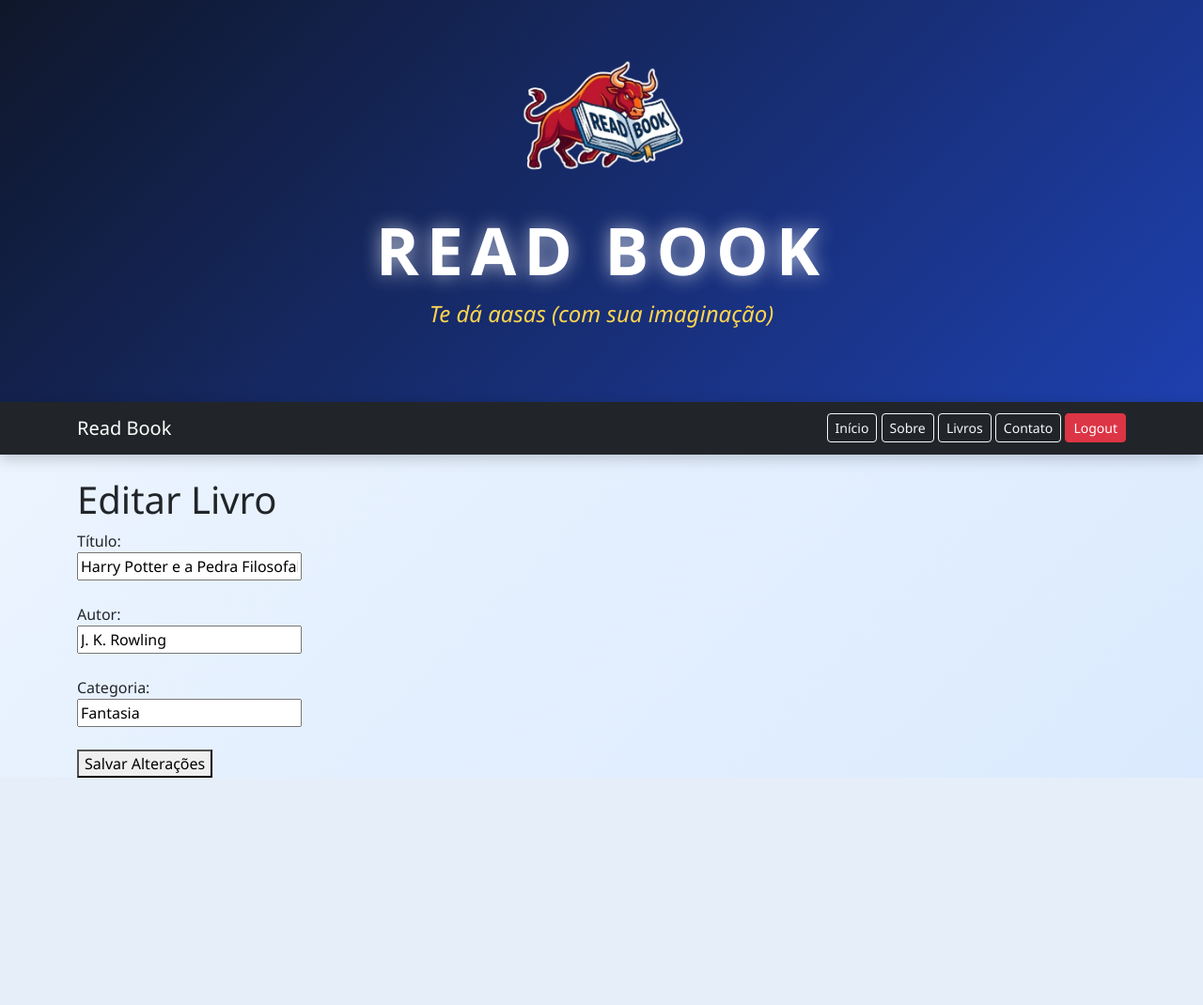
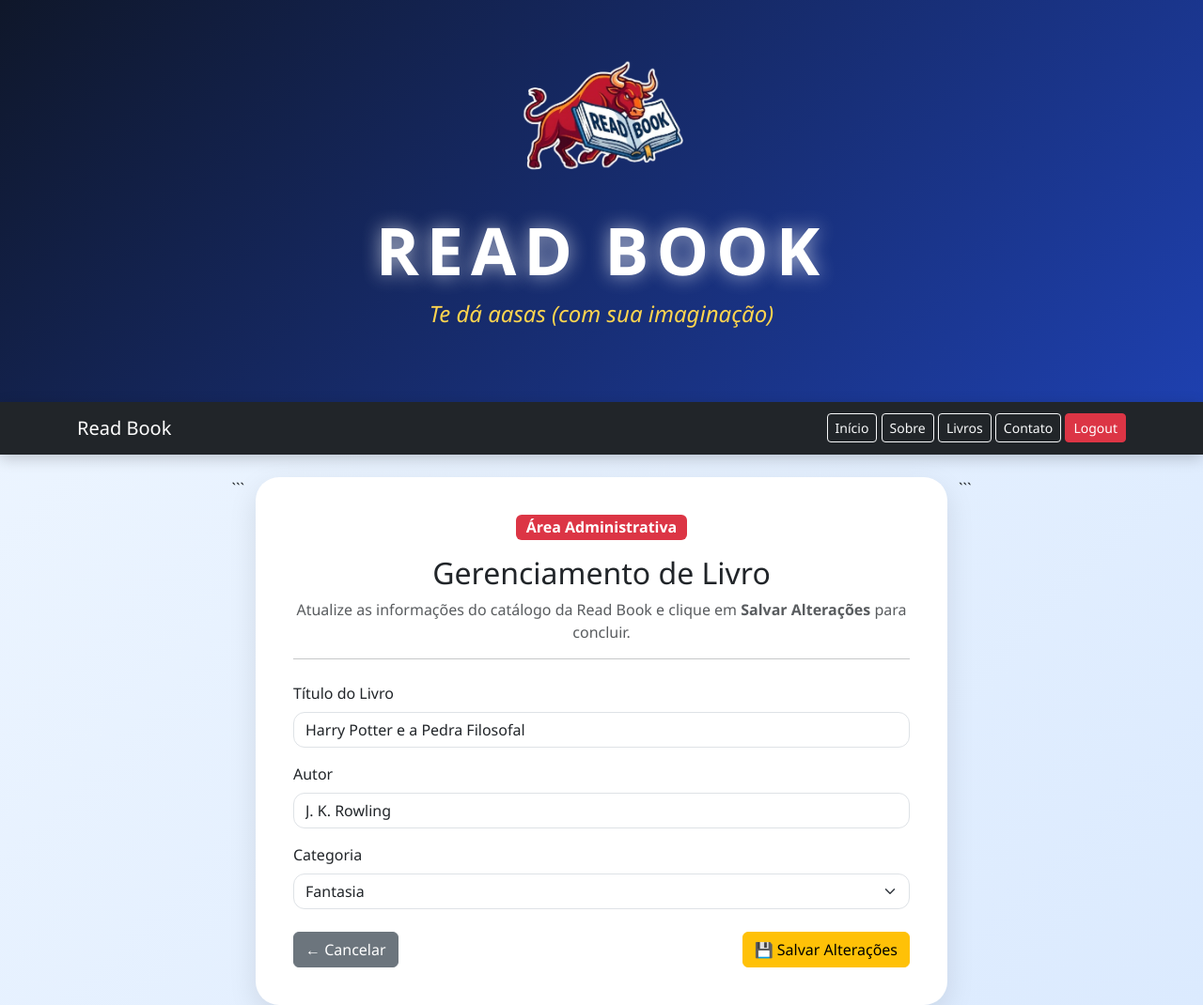
Before and after one commit to PaivaaLuiz/biblioteca-mvc, a Flask app: page /editar-livro/1 in a window 1280 px wide. Shown: the whole page at 94% size. Before the commit the page ends 828 px from the top, so only its background shows below. Run offline with Flask 3, Linux system fonts and the light colour scheme; the visitor is signed in with stand-in values (Sample User, id 1); data comes from the database, SQL or seed files in the repository.

Commit message:
Corrigido a estilização da opção de Editar Livros

````diff
--- a/templates/editar_livro.html
+++ b/templates/editar_livro.html
@@ -6,47 +6,129 @@ Editar Livro
 
 {% block conteudo %}
 
-<h1>Editar Livro</h1>
+<div class="row justify-content-center">
+
+```
+<div class="col-lg-8">
+
+    <div class="admin-card">
+
+        <div class="text-center mb-4">
+
+            <span class="badge bg-danger fs-6 mb-3">
+                 Área Administrativa
+            </span>
+
+            <h2 class="mb-2">
+                 Gerenciamento de Livro
+            </h2>
+
+            <p class="text-muted">
+                Atualize as informações do catálogo da Read Book e clique em
+                <strong>Salvar Alterações</strong> para concluir.
+            </p>
+
+            <hr>
+
+        </div>
 
         <form method="POST">
 
-    <label>Título:</label>
-    <br>
+            <div class="mb-3">
+
+                <label class="form-label">
+                    Título do Livro
+                </label>
+
                 <input
                     type="text"
                     name="titulo"
+                    class="form-control"
                     value="{{ livro.titulo }}"
+                    placeholder="Digite o título do livro"
                     required
                 >
 
-    <br><br>
+            </div>
 
-    <label>Autor:</label>
-    <br>
+            <div class="mb-3">
+
+                <label class="form-label">
+                    Autor
+                </label>
+
                 <input
                     type="text"
                     name="autor"
+                    class="form-control"
                     value="{{ livro.autor }}"
+                    placeholder="Digite o nome do autor"
                     required
                 >
 
-    <br><br>
+            </div>
 
-    <label>Categoria:</label>
-    <br>
-    <input
-        type="text"
+            <div class="mb-4">
+
+                <label class="form-label">
+                    Categoria
+                </label>
+
+                <select
                     name="categoria"
-        value="{{ livro.categoria }}"
+                    class="form-select"
                     required
                 >
 
-    <br><br>
+                    <option value="Fantasia" {% if livro.categoria == 'Fantasia' %}selected{% endif %}>Fantasia</option>
 
-    <button type="submit">
-        Salvar Alterações
+                    <option value="Romance" {% if livro.categoria == 'Romance' %}selected{% endif %}>Romance</option>
+
+                    <option value="Mistério" {% if livro.categoria == 'Mistério' %}selected{% endif %}>Mistério</option>
+
+                    <option value="Ficção Científica" {% if livro.categoria == 'Ficção Científica' %}selected{% endif %}>Ficção Científica</option>
+
+                    <option value="Infantil" {% if livro.categoria == 'Infantil' %}selected{% endif %}>Infantil</option>
+
+                    <option value="Biografia" {% if livro.categoria == 'Biografia' %}selected{% endif %}>Biografia</option>
+
+                    <option value="Aventura" {% if livro.categoria == 'Aventura' %}selected{% endif %}>Aventura</option>
+
+                    <option value="Terror" {% if livro.categoria == 'Terror' %}selected{% endif %}>Terror</option>
+
+                    <option value="Drama" {% if livro.categoria == 'Drama' %}selected{% endif %}>Drama</option>
+
+                    <option value="História" {% if livro.categoria == 'História' %}selected{% endif %}>História</option>
+
+                </select>
+
+            </div>
+
+            <div class="d-flex justify-content-between">
+
+                <a
+                    href="/livros"
+                    class="btn btn-secondary"
+                >
+                    ← Cancelar
+                </a>
+
+                <button
+                    type="submit"
+                    class="btn btn-warning"
+                >
+                    💾 Salvar Alterações
                 </button>
+
+            </div>
 
         </form>
 
+    </div>
+
+</div>
+```
+
+</div>
+
 {% endblock %}
````
Also changed, not shown: Relatório.md (deleted, +0 -130 lines). Lines whose indentation alone changed are shown as unchanged.
